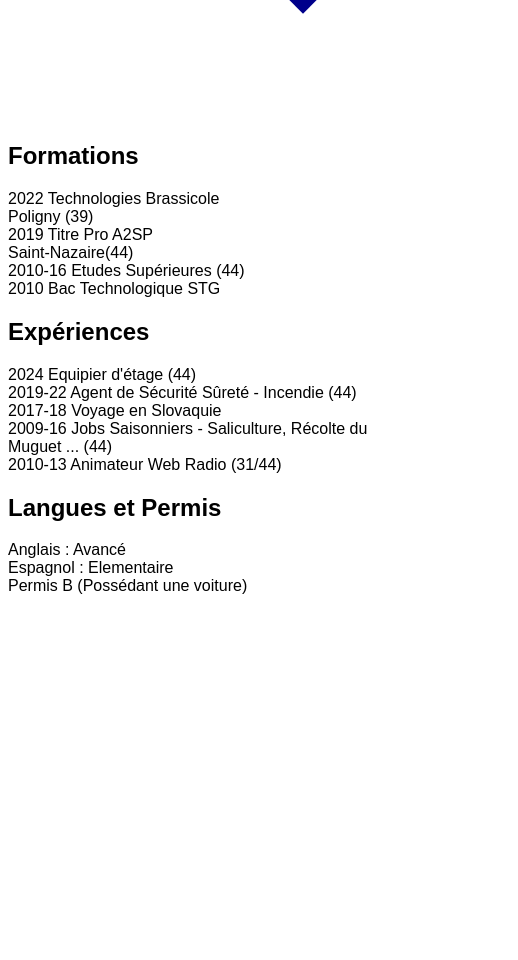
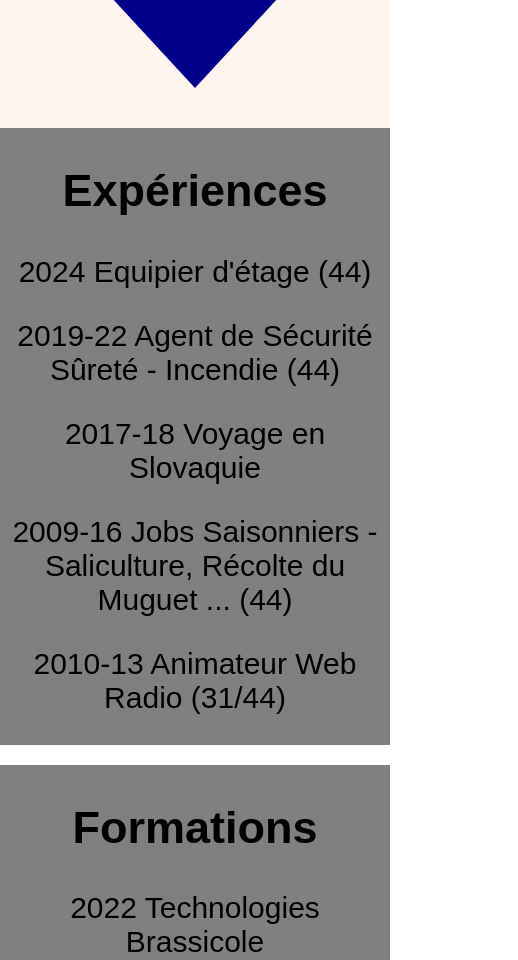
Before and after one commit to axbartczak/abartczak.fr, a plain HTML site: page index.html in a window 390 px wide. Shown: the part 1040-2000 px from the top of the page, 518 px wide, since content can reach past the window. Before the commit the page ends 1651 px from the top, so only its background shows below. Drawn offline with Linux system fonts and the light colour scheme; a web font is replaced by a local one.

Commit message:
Add style to main sections and add responsive capabilites

```diff
--- a/index.html
+++ b/index.html
@@ -12,6 +12,7 @@
 </head>
 
 <body>
+    <div id="container">
         <div id="title">
             <h1>Curriculum Vitæ</h1>
         </div>
@@ -30,7 +31,8 @@
                 </li>
             </ul>
         </div>
-    <div id="training">
+        <div id="grid">
+            <div id="training" class="section">
                 <h2>Formations</h2>
                 <ul>
                     <li>
@@ -49,7 +51,7 @@
                     <li>2010 Bac Technologique STG</li>
                 </ul>
             </div>
-    <div id="experiences">
+            <div id="experiences" class="section">
                 <h2>Expériences</h2>
                 <ul>
                     <li>2024 Equipier d'étage (44)</li>
@@ -59,7 +61,7 @@
                     <li>2010-13 Animateur Web Radio (31/44)</li>
                 </ul>
             </div>
-    <div id="perks">
+            <div id="perks" class="section">
                 <h2>Langues et Permis</h2>
                 <ul>
                     <li>Anglais : Avancé</li>
@@ -67,6 +69,8 @@
                     <li>Permis B (Possédant une voiture)</li>
                 </ul>
             </div>
+        </div>
+    </div>
 </body>
 
 </html>
--- a/style.css
+++ b/style.css
@@ -2,6 +2,8 @@ body {
     font-family: "Iceland", sans-serif;
     font-weight: 400;
     font-style: normal;
+    margin: 0;
+    padding: 0;
 }
 
 body ul {
@@ -9,10 +11,32 @@ body ul {
     padding-inline-start: 0px;
 }
 
+#container {
+    width: 1150px;
+    position: relative;
+    margin: auto;
+    background-color: seashell;
+    height: 1580px;
+}
+
+#title {
+    position: absolute;
+    background-color: aqua;
+    width: 100%;
+    font-size: 30px;
+    text-align: right;
+    top: 105px;
+}
+
+#title h1 {
+    right: 10%;
+    position: relative;
+}
+
 #profile {
     background-color: #00008B;
     width: 430px;
-    position: relative;
+    position: absolute;
     left: 80px;
     color: white;
     text-align: center;
@@ -30,3 +54,92 @@ body ul {
     position: relative;
     margin-top: 105px;
 }
+
+.section {
+    background-color: grey;
+    text-align: center;
+    font-size: 30px;
+    padding: 30px;
+    width: 35%;
+}
+
+.section>ul>li {
+    margin-bottom: 30px;
+}
+
+#grid {
+    display: grid;
+    grid-gap: 90px;
+    grid-template-areas:
+        ". experiences"
+        "perks training";
+    position: relative;
+    top: 355px;
+    grid-auto-columns: 1fr;
+    padding: 0 80px 0 80px;
+}
+
+#grid .section {
+    width: 400px;
+
+}
+
+@media screen and (max-width: 768px) {
+    #container {
+        width: auto;
+        position: relative;
+        background-color: seashell;
+        height: auto;
+    }
+
+    #title {
+        position: relative;
+        background-color: aqua;
+        width: 100%;
+        font-size: 30px;
+        text-align: center;
+        top: 0px;
+    }
+
+    #title h1 {
+        right: 0%;
+        position: relative;
+        margin: 0;
+        padding: 20px;
+    }
+
+    #profile {
+        left: 0;
+        width: 100%;
+    }
+
+    #grid {
+        position: relative;
+        grid-template-areas:
+            "experiences"
+            "training"
+            "perks";
+        margin-top: -60px;
+        top: 1050px;
+        left: 0px;
+        grid-gap: 20px;
+        padding: 0;
+    }
+
+    #grid .section {
+        width: 100%;
+        padding: 0;
+    }
+}
+
+#experiences {
+    grid-area: experiences;
+}
+
+#perks {
+    grid-area: perks;
+}
+
+#training {
+    grid-area: training;
+}
```
Also changed, not shown: 1 other file. Lines whose indentation alone changed are shown as unchanged.
